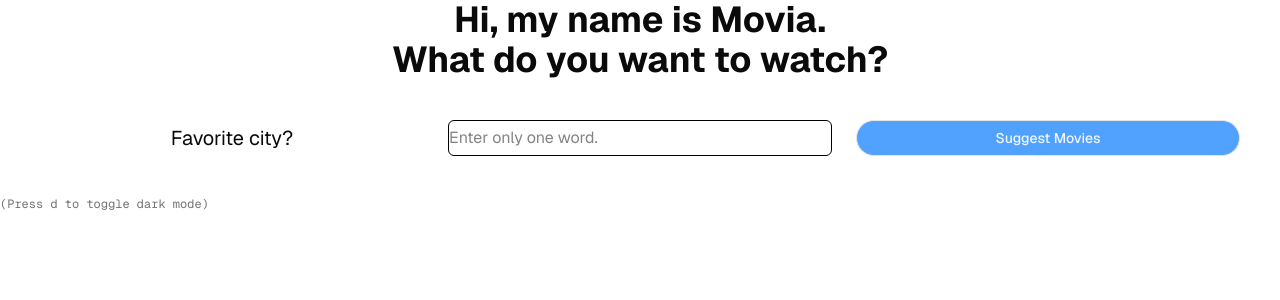
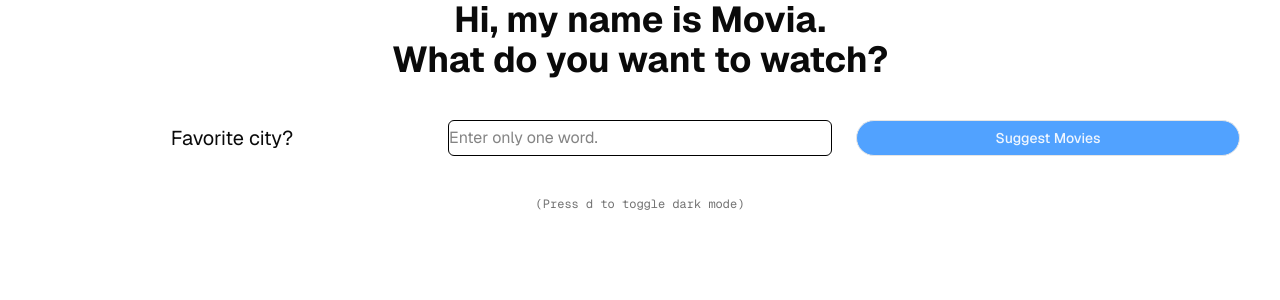
Before and after one commit to alfav23/movia, a Next.js app: page / in a window 1280 px wide. Shown: the top 300 px of the page. Built offline with nearby package versions, Linux system fonts and the light colour scheme.

Commit message:
stylistic changes

```diff
--- a/app/globals.css
+++ b/app/globals.css
@@ -127,3 +127,9 @@
     @apply font-sans;
     }
 }
+
+@media screen and (max-width: 425px) {
+  .toggle {
+    display: none;
+  }
+}
--- a/app/page.tsx
+++ b/app/page.tsx
@@ -91,7 +91,7 @@ export default function Page() {
 
       )}
 
-      <div className="font-mono text-xs text-muted-foreground mt-8">
+      <div className="toggle text-center items-end font-mono text-xs text-muted-foreground mt-8">
           (Press <kbd>d</kbd> to toggle dark mode)
       </div>
     </div>
```
